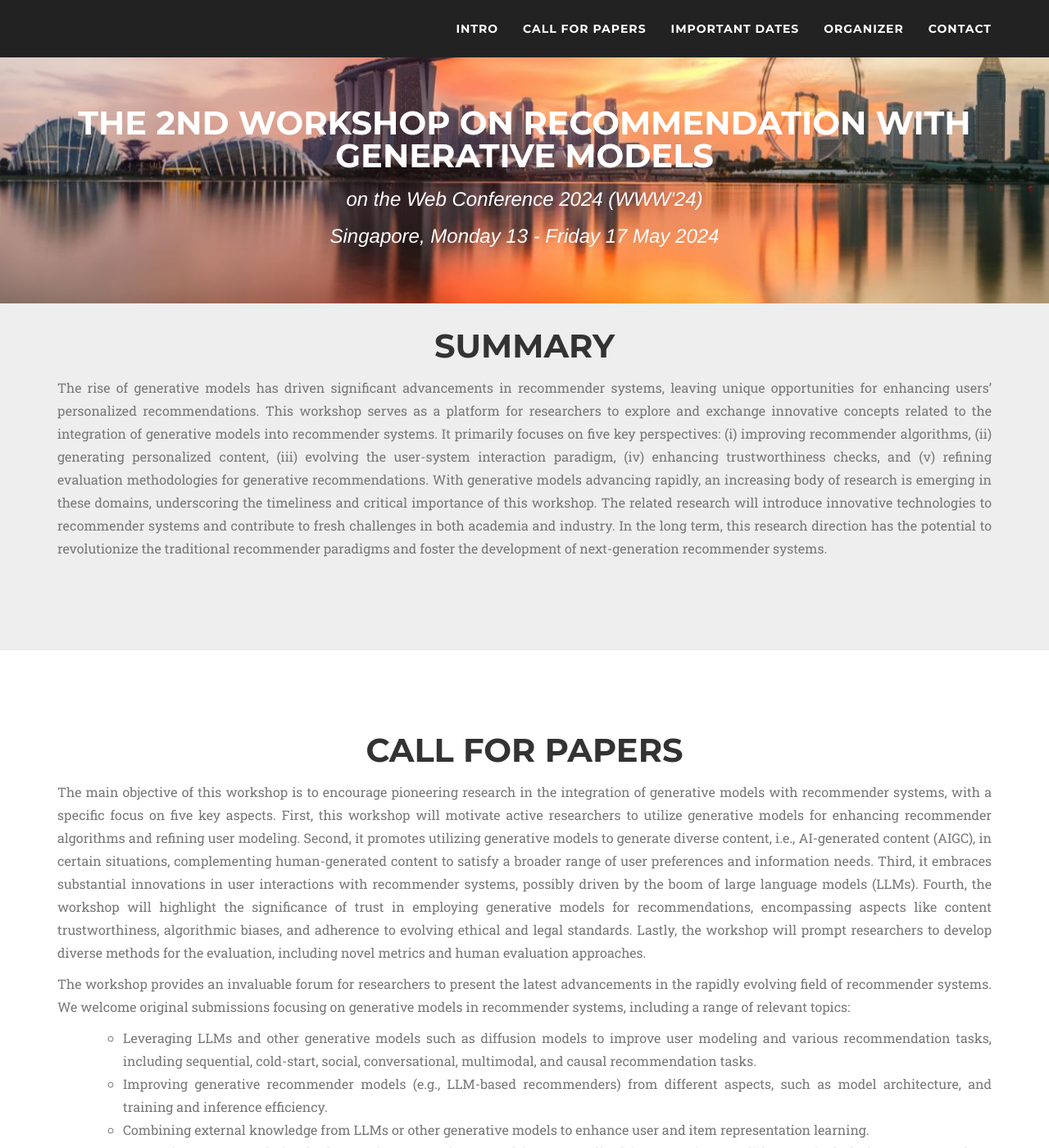
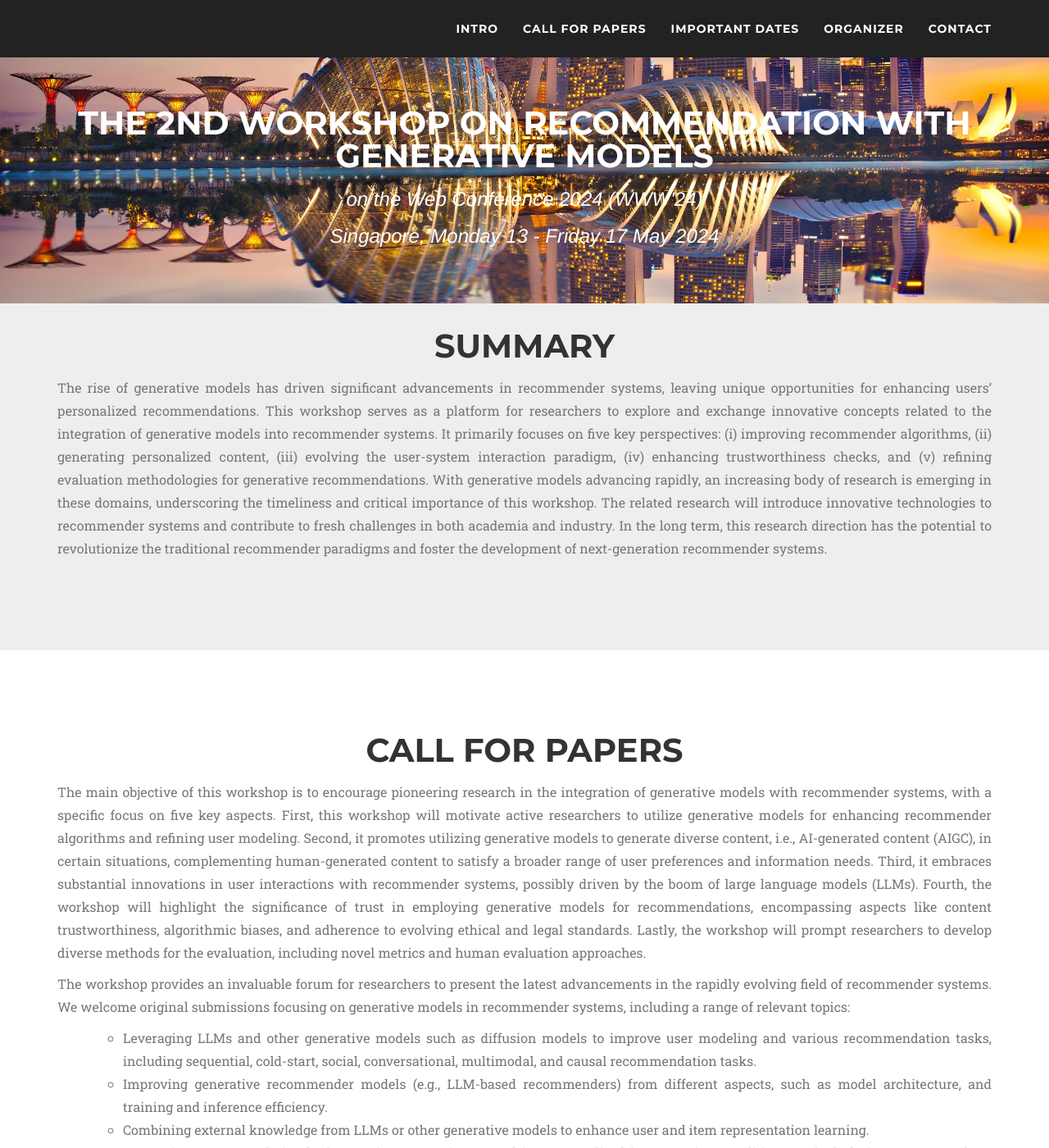
Before and after one commit to generative-rec/generative-rec.github.io, a Jekyll site: the page built from index.md, in a window 1280 px wide and 1400 px high. Shown: the whole window at 82% size. Built offline with Jekyll 4.4.1, drawn with Linux system fonts in a browser that asks for light colours; nearby versions of some CDN libraries; some web fonts are replaced.

Commit message:
Update agency.css

```diff
--- a/assets/css/agency.css
+++ b/assets/css/agency.css
@@ -261,7 +261,7 @@ fieldset[disabled] .btn-xl.active {
 }
 
 header {
-    background-image: url(../img/Singapore-Skyline.jpg);
+    background-image: url(../img/header-bg.jpg);
     background-repeat: no-repeat;
     background-position: center center;
     -webkit-background-size: cover;
```
